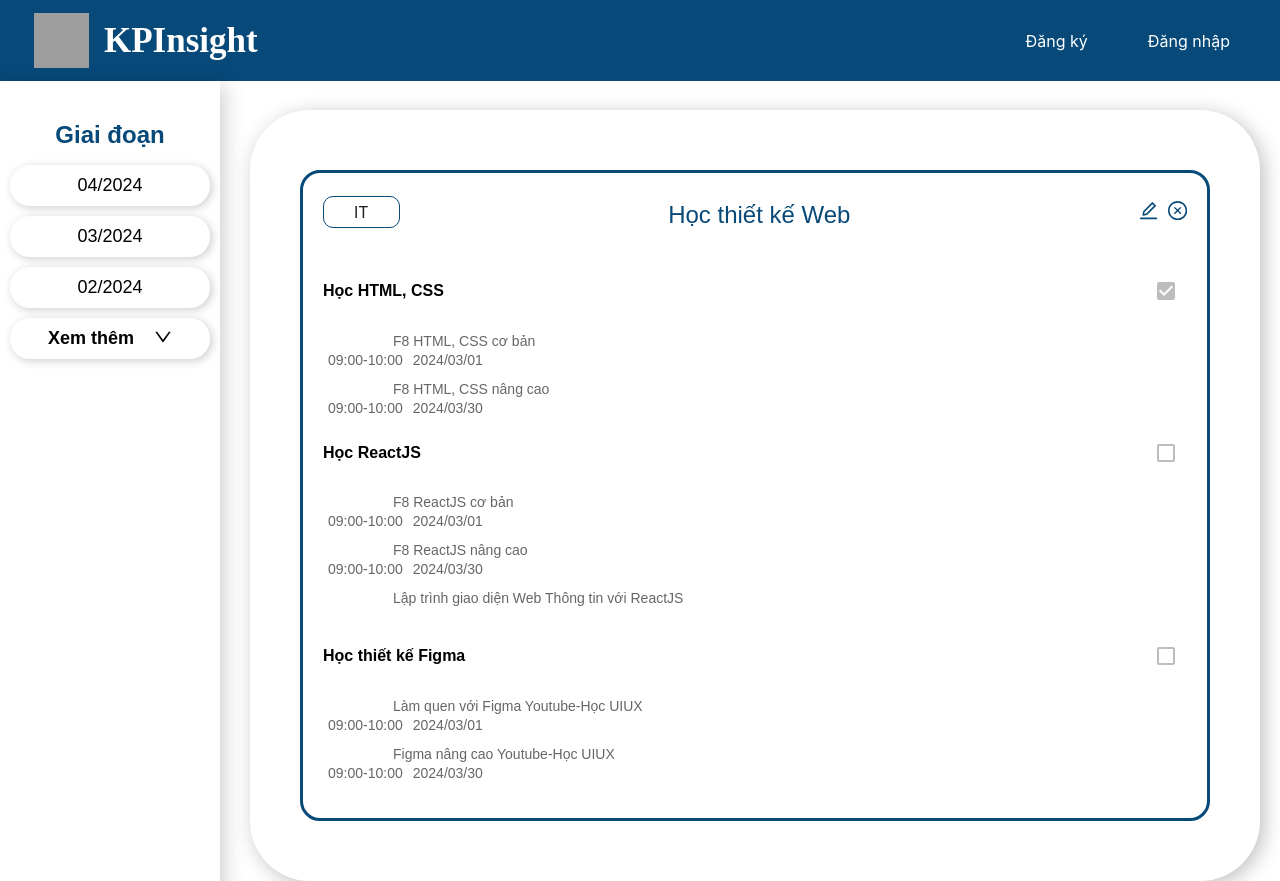
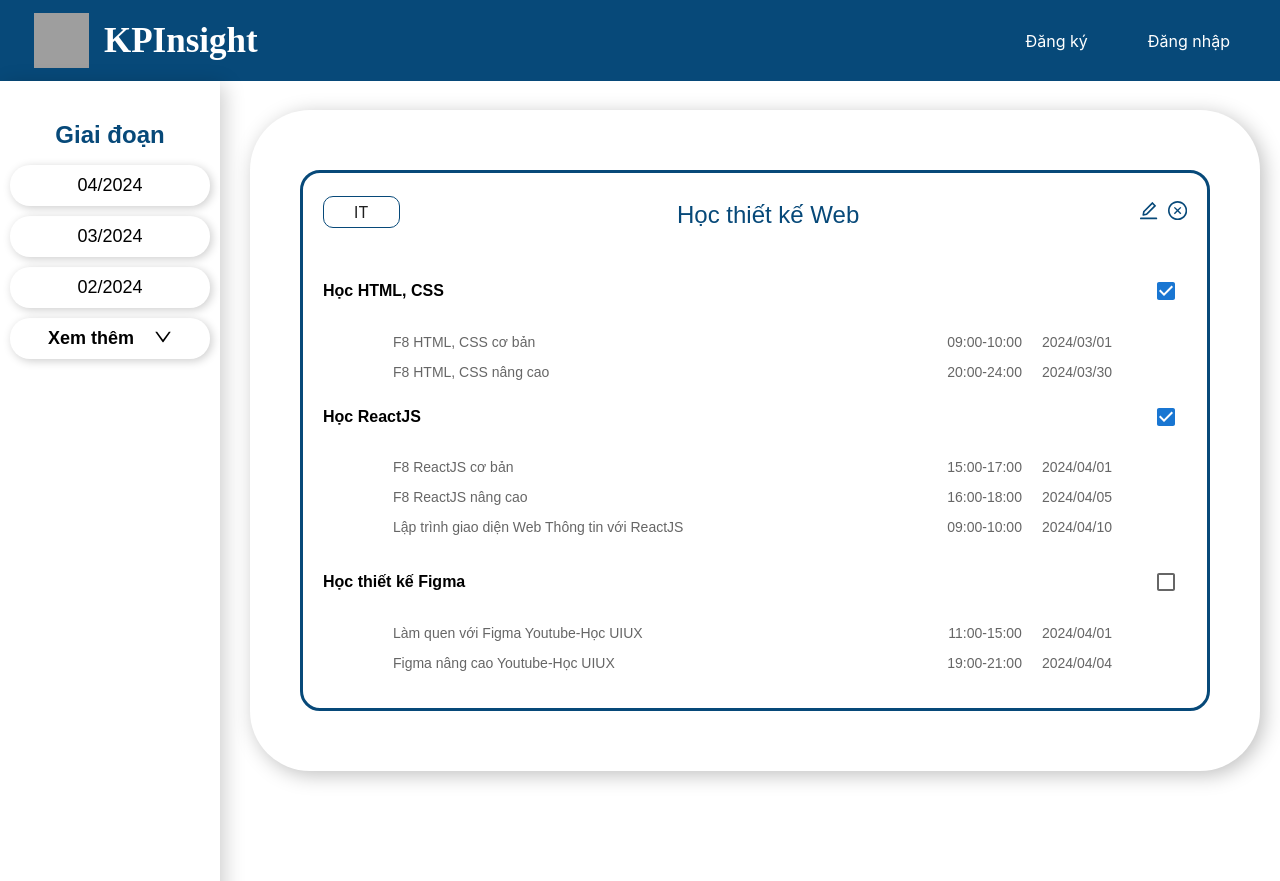
Before and after one commit to Dungntt2003/KPInsight-HI_23, a React (Create React App) app in the folder kpinsight/: page /#/activity-detail in a window 1280 px wide. After the commit the page ends 800 px from the top, so only its background shows below. Built offline with nearby package versions, Linux system fonts and the light colour scheme; grey boxes are pictures that could not be loaded.

Commit message:
update form homepage

```diff
--- a/kpinsight/src/view/pages/activity-detail/index.css
+++ b/kpinsight/src/view/pages/activity-detail/index.css
@@ -22,17 +22,15 @@
   margin: 0 auto auto 0;
   padding: 8px 0 0;
   flex-shrink: 0;
-  /* background-color: #074979;*/
   color: #074979;
   width: 200px;
   height: 30px;
   display: block;
-  border-radius: px;
 }
 
 #act-title {
   margin-top: 0px;
-  width: 100%px;
+  width: 100%;
   font-size: 24px;
 }
 
@@ -54,32 +52,48 @@
 }
 
 .activity-detail-item {
-  /* display: flex; */
-  align-items: center;
+  margin-bottom: 10px;
 }
 
 #task-list {
   list-style: none;
-  flex: 1;
   padding: 0;
   margin: 0;
 }
 
+.activity-detail-tasks ul {
+  list-style: none;
+  padding: 0;
+  margin: 0;
+}
+
+.activity-detail-tasks li {
+  display: flex;
+  justify-content: space-between;
+  padding: 8px 0;
+  align-items: center;
+}
+
+.activity-detail-content {
+  font-size: 14px;
+  color: #666;
+  margin-left: 70px;
+}
+
 .activity-detail-content-detail {
   display: flex;
-  align-items: center;
+  gap: 10px;
+  font-size: 14px;
+  color: #666;
   margin-right: 70px;
 }
 
-/* li {
-  padding: 10px;
-  text-align: right;
-  margin-bottom: 0px;
+.activity-detail-date {
   background-color: #ffff;
+  padding: 2px 5px;
   border-radius: 5px;
-  display: flex;
-  justify-content: space-between;
-} */
+}
+
 .activity-detail-doctor {
   display: flex;
   justify-content: space-between;
@@ -92,23 +106,6 @@
   align-items: center;
   justify-content: space-between;
   margin-bottom: 5px;
-}
-
-.activity-detail-content {
-  text-align: left;
-  font-size: 14px;
-  margin-left: 70px;
-  color: #666;
-}
-
-.activity-detail-date {
-  text-align: right;
-  background-color: #ffff;
-  font-size: 14px;
-  color: #666;
-  padding: 2px 5px;
-  border-radius: 5px;
-  margin-right: 0px;
 }
 
 .act-icon {
@@ -125,10 +122,6 @@
   margin-top: 25px;
 }
 
-.activity-detail-item {
-  margin-bottom: 10px;
-}
-
 .activity-detail-item ul li {
   padding: 5px 0;
 }
--- a/kpinsight/src/view/pages/activity-detail/index.jsx
+++ b/kpinsight/src/view/pages/activity-detail/index.jsx
@@ -9,6 +9,7 @@ import {
   StarOutlined,
   DownCircleOutlined,
 } from "@ant-design/icons";
+import { Link } from "react-router-dom";
 import Checkbox from "@mui/material/Checkbox";
 function ActivityDetail() {
   const label = { inputProps: { "aria-label": "Checkbox demo" } };
@@ -26,38 +27,38 @@ function ActivityDetail() {
     {
       content: "F8 HTML, CSS nâng cao",
       createdDate: "2024/03/30",
-      createdTime: "09:00-10:00",
+      createdTime: "20:00-24:00",
       star: false,
     },
   ]);
   const [studies_js] = useState([
     {
       content: "F8 ReactJS cơ bản",
-      createdDate: "2024/03/01",
-      createdTime: "09:00-10:00",
+      createdDate: "2024/04/01",
+      createdTime: "15:00-17:00",
       star: true,
     },
     {
       content: "F8 ReactJS nâng cao",
-      createdDate: "2024/03/30",
-      createdTime: "09:00-10:00",
+      createdDate: "2024/04/05",
+      createdTime: "16:00-18:00",
     },
     {
       content: "Lập trình giao diện Web Thông tin với ReactJS",
+      createdDate: "2024/04/10",
+      createdTime: "09:00-10:00",
     },
   ]);
   const [studies_figma] = useState([
     {
       content: "Làm quen với Figma Youtube-Học UIUX",
-      createdDate: "2024/03/01",
-      createdTime: "09:00-10:00",
-      star: true,
+      createdDate: "2024/04/01",
+      createdTime: "11:00-15:00",
     },
     {
       content: "Figma nâng cao Youtube-Học UIUX",
-      createdDate: "2024/03/30",
-      createdTime: "09:00-10:00",
-      star: false,
+      createdDate: "2024/04/04",
+      createdTime: "19:00-21:00",
     },
   ]);
   return (
@@ -77,9 +78,11 @@ function ActivityDetail() {
                 <span className="act-icon" id="act-title-icon">
                   <EditOutlined />
                 </span>
-                <span className="act-icon" id="act-title-icon">
-                  <CloseCircleOutlined />
-                </span>
+                <Link className="header-link" to="/activity-list">
+                  <span className="act-icon" id="act-title-icon">
+                    <CloseCircleOutlined />
+                  </span>
+                </Link>
               </div>
             </div>
 
@@ -87,7 +90,7 @@ function ActivityDetail() {
               <div className="activity-detail-item-header">
                 <h4>Học HTML, CSS</h4>
                 <span id="checkbox-act">
-                  <Checkbox {...label} disabled checked />
+                  <Checkbox {...label} defaultChecked />
                 </span>
               </div>
               <div className="activity-detail-tasks">
@@ -113,7 +116,7 @@ function ActivityDetail() {
                 <div className="activity-detail-item-header">
                   <h4>Học ReactJS</h4>
                   <span id="checkbox-act">
-                    <Checkbox {...label} disabled />
+                    <Checkbox {...label} defaultChecked />
                   </span>
                 </div>
                 <div className="activity-detail-tasks">
@@ -140,7 +143,7 @@ function ActivityDetail() {
                 <div className="activity-detail-item-header">
                   <h4>Học thiết kế Figma</h4>
                   <span id="checkbox-act">
-                    <Checkbox {...label} disabled />
+                    <Checkbox {...label} />
                   </span>
                 </div>
                 <div className="activity-detail-tasks">
--- a/kpinsight/src/view/pages/home v2/index.css
+++ b/kpinsight/src/view/pages/home v2/index.css
@@ -73,7 +73,7 @@
 }
 
 .add-button {
-  transform: translateX(310%);
+  /* transform: translateX(310%); */
   margin-bottom: 0px;
   background-color: #074979;
   border-radius: 10px;
--- a/kpinsight/src/view/pages/home v2/index.jsx
+++ b/kpinsight/src/view/pages/home v2/index.jsx
@@ -13,13 +13,26 @@ import IconDone from "../../../assets/icons/glass/done.webp";
 import IconProgress from "../../../assets/icons/glass/inprogress.png";
 import ActivityForm from "./activityFormv2";
 import { PlusOutlined } from "@ant-design/icons";
+import { Link } from "react-router-dom";
 function Home() {
   const onPanelChange = (value, mode) => {
     console.log(value.format("YYYY-MM-DD"), mode);
   };
   const [isModalVisible, setIsModalVisible] = useState(false);
   const [activities, setActivities] = useState([
-    { id: 1, name: "Học thiết kế Web", tag: "IT" },
+    {
+      id: 1,
+      name: "Học thiết kế Web",
+      tag: "IT",
+      task: "Học thiết kế bằng Figma",
+    },
+    // { id: 1, name: "Học thiết kế Web", tag: "IT", task: "Học ReactJS" },
+    // {
+    //   id: 1,
+    //   name: "Học thiết kế Web",
+    //   tag: "IT",
+    //   task: "Học thiết kế bằng Figma",
+    // },
     { id: 2, name: "Project ITSS", tag: "IT" },
     { id: 3, name: "Project AI", tag: "IT" },
     { id: 4, name: "Nghiên cứu tốt nghiệp", tag: "IT" },
@@ -149,7 +162,11 @@ function Home() {
               </Tag>
               <span className="time">08:00 - 11:30</span>
             </div>
-            <Button className="update-button">Cập nhật</Button>
+            <Button className="update-button">
+              <Link className="header-link" to="/activity-detail">
+                Cập nhật{" "}
+              </Link>
+            </Button>
           </div>
 
           <div className="activity-list-content">
```
Also changed, not shown: kpinsight/src/view/pages/home v2/activityFormv2.jsx (+98 -17 lines).
